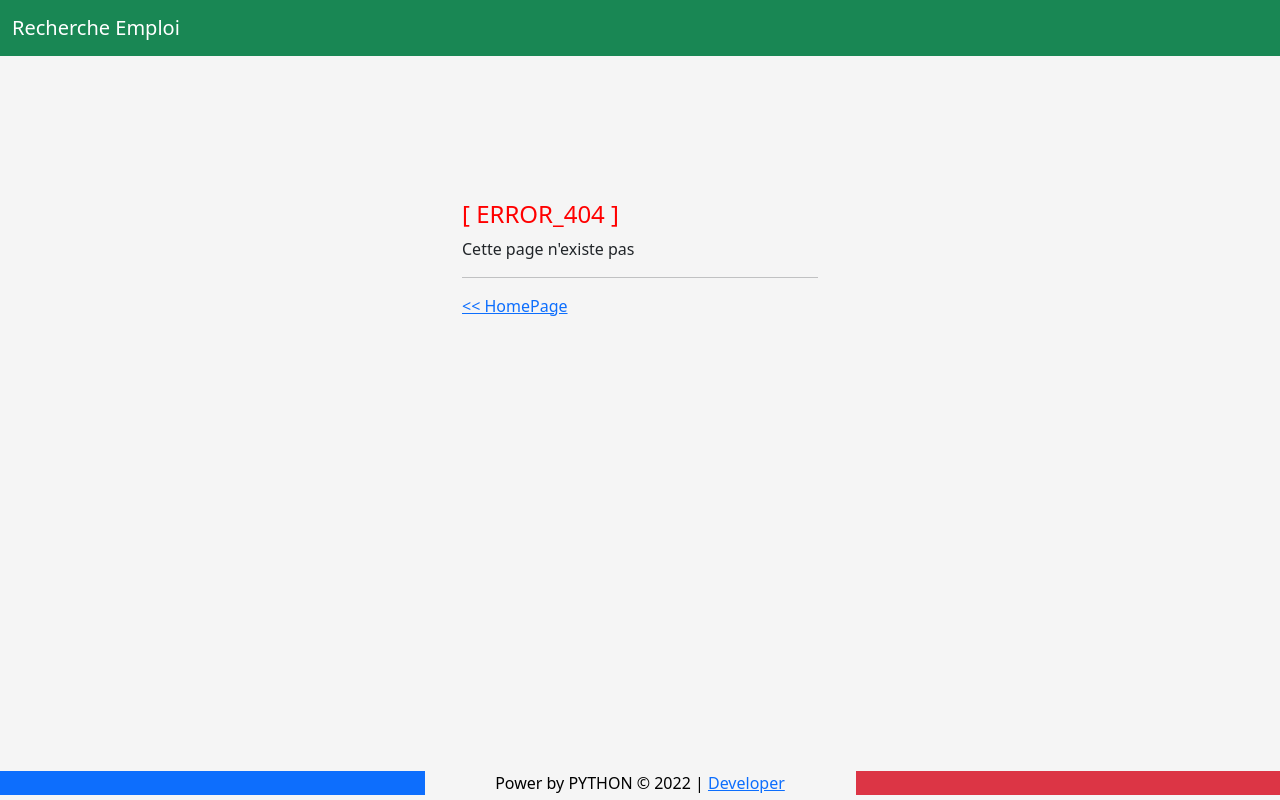
After one commit to makan-dianka/job, a Django app: template research/templates/research/errors/404.html in a window 1280 px wide. The commit adds this page. Run offline with Django 4.2, Linux system fonts and the light colour scheme; the template is opened without the code that fills it, so the values that code supplies are empty; parts of the project's set-up code (start-up, migrations or seed data) failed here and were passed over.

Commit message:
handler errors

```diff
--- a/emploi/settings.py
+++ b/emploi/settings.py
@@ -44,7 +44,7 @@ INSTALLED_APPS = [
     'django.contrib.messages',
     'django.contrib.staticfiles',
 
-    'research',
+    'research.apps.ResearchConfig',
 ]
 
 MIDDLEWARE = [
--- a/emploi/urls.py
+++ b/emploi/urls.py
@@ -17,6 +17,10 @@ from django.contrib import admin
 from django.urls import path, include
 from django.conf import settings
 from django.conf.urls.static import static
+from django.conf.urls import handler404, handler500
+
+handler404 = "research.views.handler404"
+handler500 = "research.views.handler500"
 
 urlpatterns = [
     path('admin/', admin.site.urls),
--- /dev/null
+++ b/research/templates/research/errors/404.html
@@ -0,0 +1,17 @@
+{% extends 'layout/base.html'  %}
+
+{% block title %} <title>Page non trouvé</title> {% endblock %}
+
+{% block content %}
+
+<div class="container">
+    <div class="row justify-content-center">
+        <div class="col-md-4 status_code">
+            <h4>[ ERROR_404 ]</h4>
+            <p> Cette page n'existe pas</p> <hr />
+            <p><a href="/"><< HomePage</a></p>
+        </div>
+    </div>
+</div>
+
+{% endblock %}
--- a/research/urls.py
+++ b/research/urls.py
@@ -2,6 +2,7 @@ from django.urls import path
 from . import views
 
 app_name="research"
+
 urlpatterns = [
     path('', views.index, name="index"),
 ]
--- a/static/css/main.css
+++ b/static/css/main.css
@@ -18,6 +18,14 @@ body{
     margin-top: 100px;
 }
 
+.status_code{
+    margin-top: 200px;
+}
+
+.status_code h4{
+    color: red;
+}
+
 .footer {
     position: fixed;
     left: 0;
```
Also changed, not shown: research/templates/research/errors/500.html (added, +17 -0 lines), research/views.py (+8 -0 lines).
